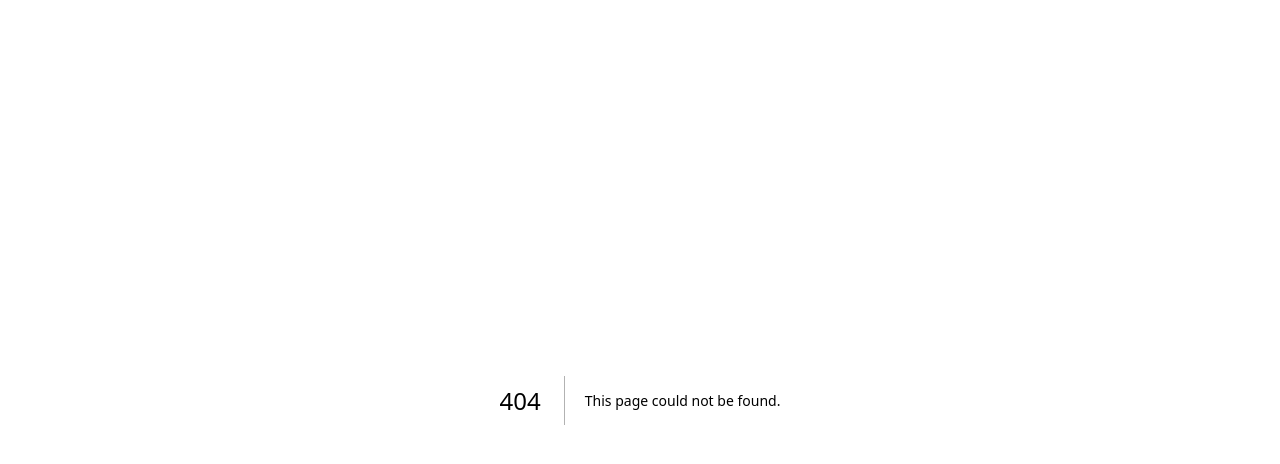
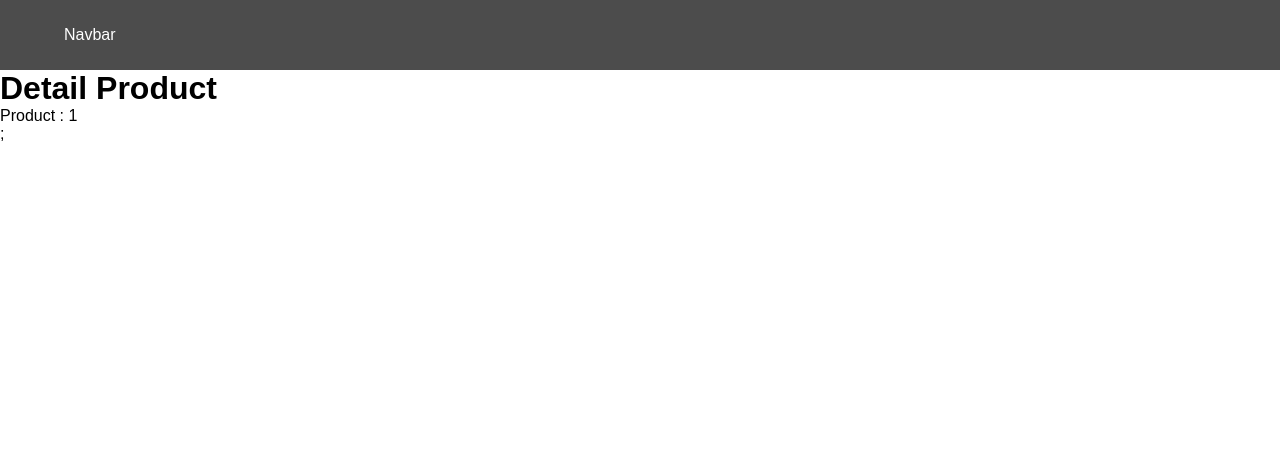
Before and after one commit to reanru/my-app, a Next.js app: page /product/1 in a window 1280 px wide. Before the commit this address had no page. Shown: the top 464 px of the page. Built offline with nearby package versions, Linux system fonts and the light colour scheme.

Commit message:
create pages and layout

```diff
--- /dev/null
+++ b/src/components/layouts/index.tsx
@@ -0,0 +1,19 @@
+import React from 'react'
+
+import Navbar from "../layouts/navbar";
+
+type AppProps = {
+    children: React.ReactNode;
+}
+
+export default function Index(props : AppProps) {
+
+    const { children } = props;
+
+    return (
+        <div>
+            <Navbar />
+            { children }
+        </div>
+    )
+}
--- /dev/null
+++ b/src/components/layouts/navbar/index.tsx
@@ -0,0 +1,9 @@
+import React from 'react'
+
+export default function index() {
+  return (
+    <div className="navbar">
+        <div>Navbar</div>
+    </div>
+  )
+}
--- a/src/pages/_app.tsx
+++ b/src/pages/_app.tsx
@@ -1,6 +1,14 @@
 import "@/styles/globals.css";
 import type { AppProps } from "next/app";
 
+import AppLayout from "@/components/layouts"
+
 export default function App({ Component, pageProps }: AppProps) {
-  return <Component {...pageProps} />;
+  return (
+    <div>
+      <AppLayout>
+        <Component {...pageProps} />;
+      </AppLayout>
+    </div>
+  )
 }
--- a/src/pages/api/hello.ts
+++ b/src/pages/api/hello.ts
@@ -3,11 +3,12 @@ import type { NextApiRequest, NextApiResponse } from "next";
 
 type Data = {
   name: string;
+  age: number;
 };
 
 export default function handler(
   req: NextApiRequest,
   res: NextApiResponse<Data>,
 ) {
-  res.status(200).json({ name: "John Doe" });
+  res.status(200).json({ name: "Andika Runtu", age : 26 });
 }
--- /dev/null
+++ b/src/pages/product/[id].tsx
@@ -0,0 +1,13 @@
+ import React from 'react'
+ import { useRouter } from "next/router"
+
+ export default function DetailProductPage() {
+    const { query } = useRouter();
+
+    return (
+        <div>
+            <h1>Detail Product</h1>
+            <p>Product : {query.id}</p>
+        </div>
+    )
+ }
--- a/src/styles/globals.css
+++ b/src/styles/globals.css
@@ -1,27 +1,9 @@
-:root {
-  --background: #ffffff;
-  --foreground: #171717;
-}
-
-@media (prefers-color-scheme: dark) {
-  :root {
-    --background: #0a0a0a;
-    --foreground: #ededed;
-  }
-}
 
 html,
 body {
   max-width: 100vw;
   overflow-x: hidden;
-}
-
-body {
-  color: var(--foreground);
-  background: var(--background);
   font-family: Arial, Helvetica, sans-serif;
-  -webkit-font-smoothing: antialiased;
-  -moz-osx-font-smoothing: grayscale;
 }
 
 * {
@@ -30,13 +12,12 @@ body {
   margin: 0;
 }
 
-a {
-  color: inherit;
-  text-decoration: none;
+.navbar{
+  display: flex;
+  width: 100%;
+  height: 70px;
+  background-color: rgb(76, 76, 76);
+  color: white;
+  padding: 0 5%;
+  align-items: center;
 }
-
-@media (prefers-color-scheme: dark) {
-  html {
-    color-scheme: dark;
-  }
-}
```
Also changed, not shown: src/pages/about/index.tsx (added, +7 -0 lines), src/pages/index.tsx (+16 -107 lines), src/pages/product/index.tsx (added, +9 -0 lines), src/pages/setting/app.tsx (added, +7 -0 lines), src/pages/setting/user.tsx (added, +7 -0 lines).
